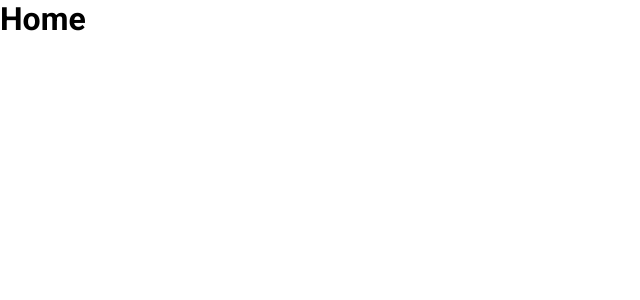
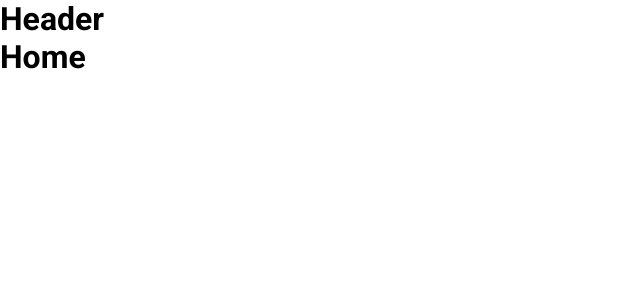
Before and after one commit to MarcosVOS/CoffeeDelivery, a React (Vite) app: page / in a window 1280 px wide. Shown: the top 300 px of the page, without its empty margins (0-640 px from the left). Built offline with nearby package versions, Linux system fonts and the light colour scheme.

Commit message:
Create the `header` component

```diff
--- a/src/Router.tsx
+++ b/src/Router.tsx
@@ -2,16 +2,19 @@
 import { Home } from './pages/home'
 import { Checkout } from './pages/checkout'
 import { PaymentConfirmation } from './pages/paymentconfirmation'
+import { DefaultLayout } from './layout'
 
 export function Router() {
   return (
     <Routes>
+      <Route path="/" element={<DefaultLayout />}>
         <Route path="/" element={<Home />}></Route>
         <Route path="/checkout" element={<Checkout />}></Route>
         <Route
           path="/paymentconfirmation"
           element={<PaymentConfirmation />}
         ></Route>
+      </Route>
     </Routes>
   )
 }
--- /dev/null
+++ b/src/layout/index.tsx
@@ -0,0 +1,11 @@
+import { Header } from '../components/Header'
+import { Outlet } from 'react-router-dom'
+
+export function DefaultLayout() {
+  return (
+    <div>
+      <Header />
+      <Outlet />
+    </div>
+  )
+}
```
Also changed, not shown: src/layout/styles.ts (added). Lines whose indentation alone changed are shown as unchanged.
